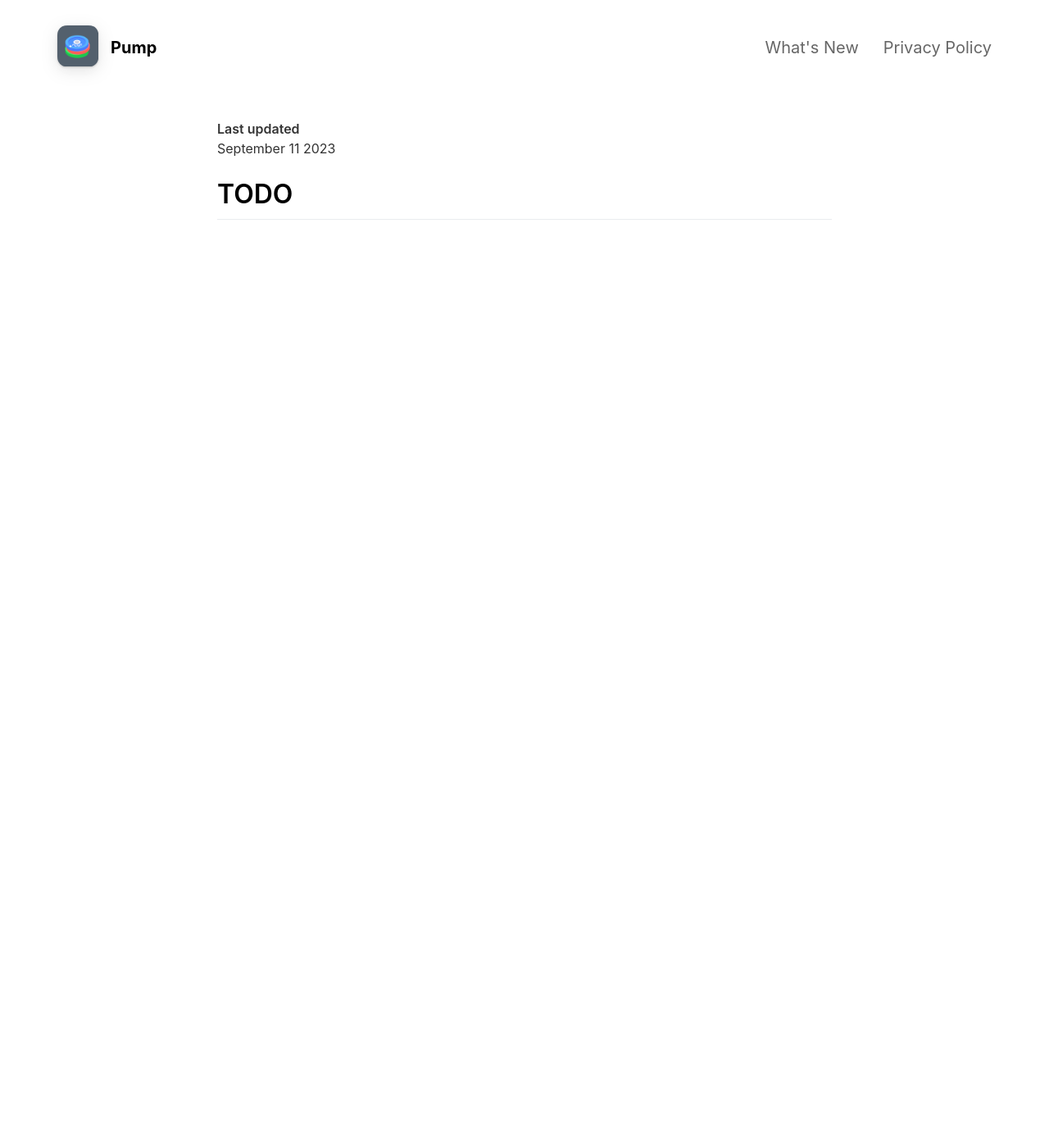
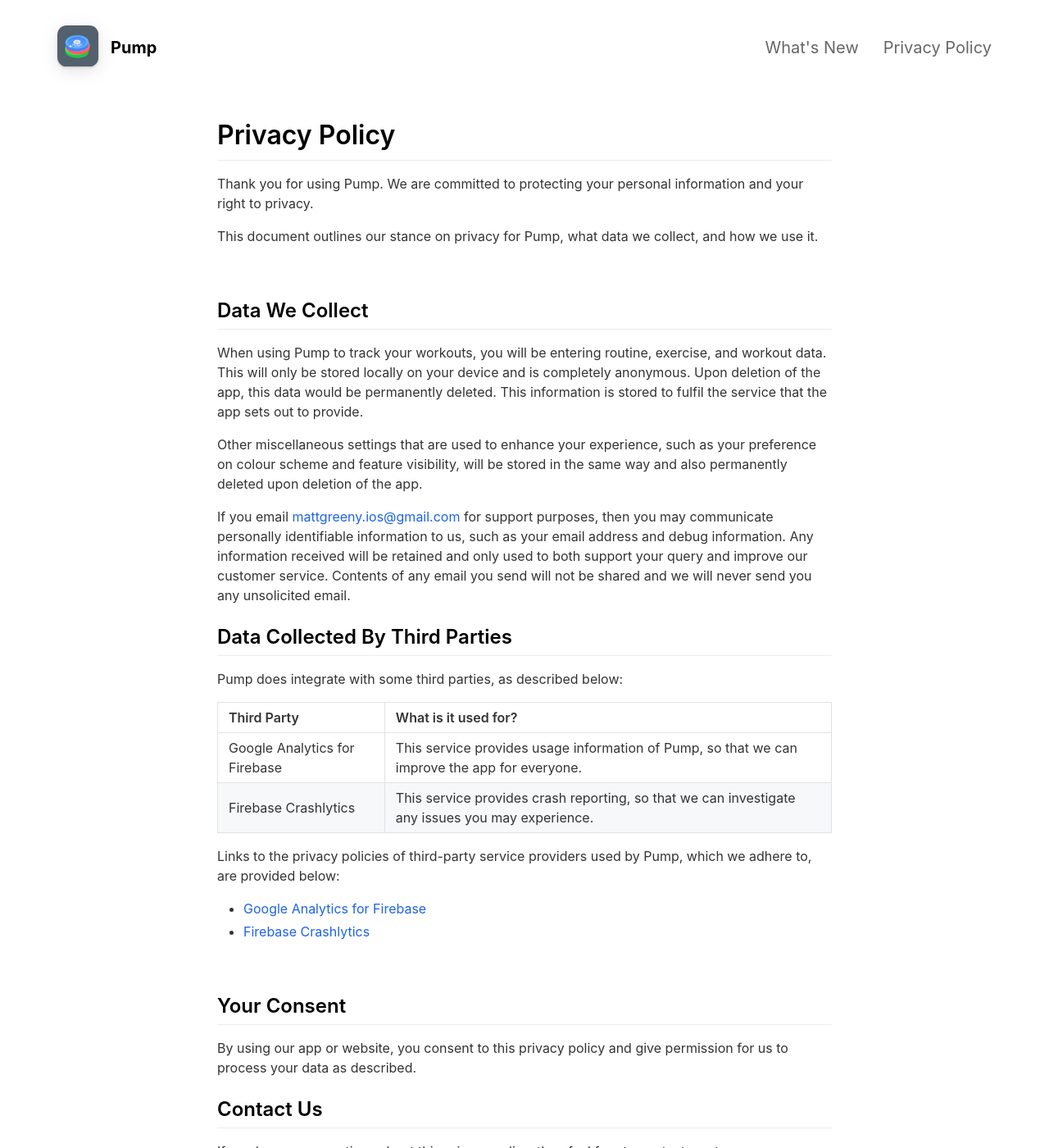
Before and after one commit to emilbaehr/automatic-app-landing-page, a Jekyll site: the page built from _pages/privacypolicy.md, in a window 1280 px wide and 1400 px high. Shown: the whole window at 82% size. Built offline with Jekyll 4.4.1, drawn with Linux system fonts in a browser that asks for light colours; nearby versions of some CDN libraries; some of the changed text lies outside the part shown.

Commit message:
Privacy Policy

```diff
--- a/_pages/privacypolicy.md
+++ b/_pages/privacypolicy.md
@@ -4,7 +4,47 @@
 include_in_header: true
 ---
 
+# Privacy Policy
+
+Thank you for using Pump. We are committed to protecting your personal information and your right to privacy.
+
+This document outlines our stance on privacy for Pump, what data we collect, and how we use it.
+
+<br>
+
+## Data We Collect
+
+When using Pump to track your workouts, you will be entering routine, exercise, and workout data. This will only be stored locally on your device and is completely anonymous. Upon deletion of the app, this data would be permanently deleted. This information is stored to fulfil the service that the app sets out to provide.
+
+Other miscellaneous settings that are used to enhance your experience, such as your preference on colour scheme and feature visibility, will be stored in the same way and also permanently deleted upon deletion of the app.
+
+If you email [mattgreeny.ios@gmail.com](mailto:mattgreeny.ios@gmail.com) for support purposes, then you may communicate personally identifiable information to us, such as your email address and debug information. Any information received will be retained and only used to both support your query and improve our customer service. Contents of any email you send will not be shared and we will never send you any unsolicited email.
+
+## Data Collected By Third Parties
+
+Pump does integrate with some third parties, as described below:
+
+| Third Party                   | What is it used for?                                                                             |
+|:------------------------------|:-------------------------------------------------------------------------------------------------|
+| Google Analytics for Firebase | This service provides usage information of Pump, so that we can improve the app for everyone.    |
+| Firebase Crashlytics          | This service provides crash reporting, so that we can investigate any issues you may experience. |
+
+Links to the privacy policies of third-party service providers used by Pump, which we adhere to, are provided below:
+
+*   [Google Analytics for Firebase](https://firebase.google.com/support/privacy)
+*   [Firebase Crashlytics](https://firebase.google.com/support/privacy/)
+
+<br>
+
+## Your Consent
+
+By using our app or website, you consent to this privacy policy and give permission for us to process your data as described.
+
+## Contact Us
+
+If you have any questions about this privacy policy, then feel free to contact us at [mattgreeny.ios@gmail.com](mailto:mattgreeny.ios@gmail.com).
+
+<br>
+
 **Last updated**
-September 11 2023
-
-# TODO
+September 13 2023
```
Also changed, not shown: _pages/changelog.md (+5 -5 lines).
